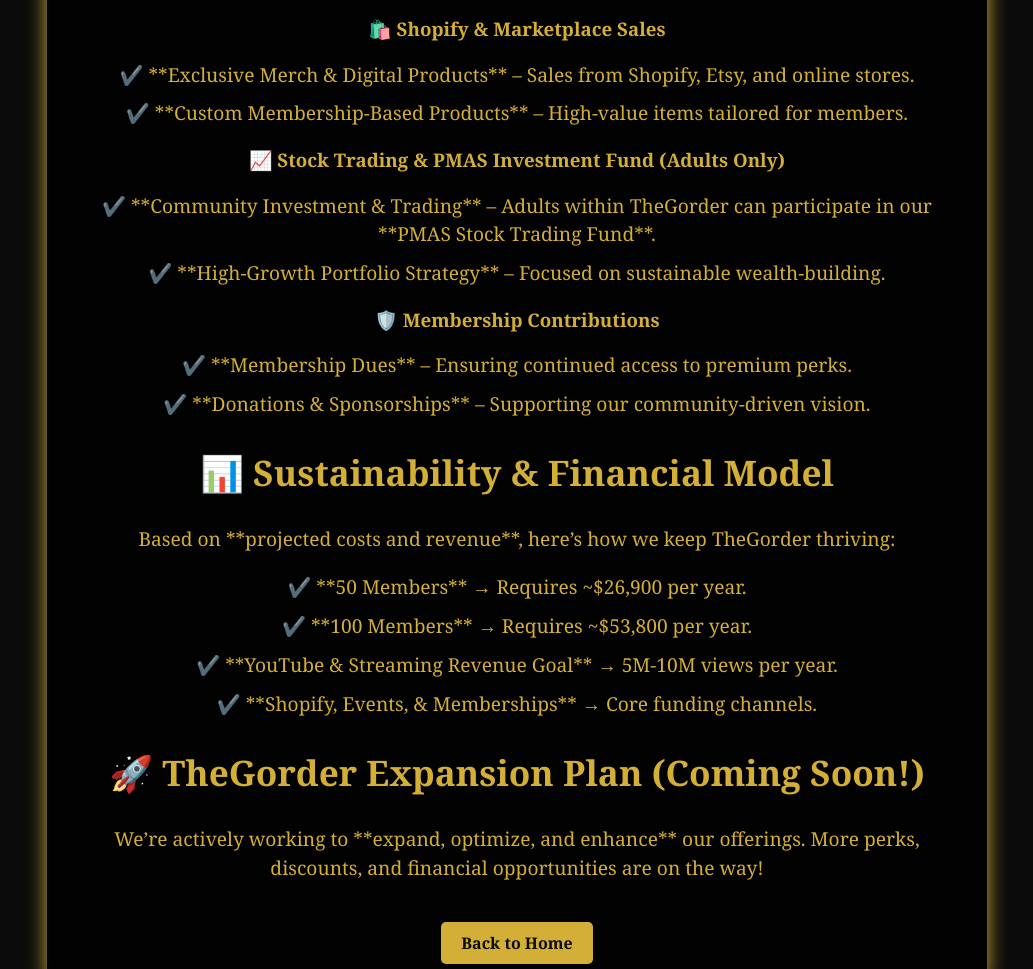
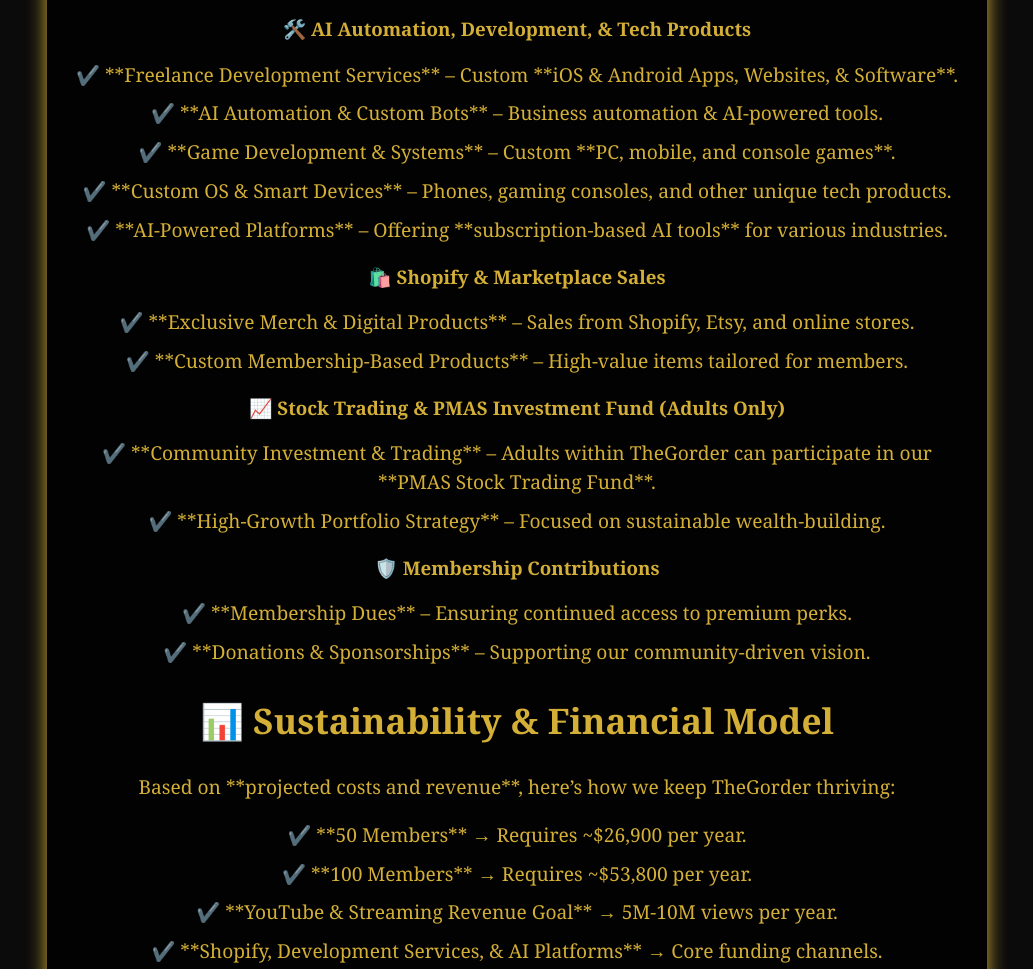
Before and after one commit to N0TLuck0xF/The-G-Order, a plain HTML site: page perksandbenefits.html in a window 1280 px wide. Shown: the part 1645-2614 px from the top of the page, without its empty margins (123-1156 px from the left). Drawn offline with Linux system fonts and the light colour scheme.

Commit message:
Update perksandbenefits.html

```diff
--- a/perksandbenefits.html
+++ b/perksandbenefits.html
@@ -102,6 +102,15 @@
             <li>✔️ **Ticketed Events & Exclusive Experiences** – Concerts, shows, and meet-ups for our members.</li>
         </ul>
 
+        <h3>🛠️ AI Automation, Development, & Tech Products</h3>
+        <ul>
+            <li>✔️ **Freelance Development Services** – Custom **iOS & Android Apps, Websites, & Software**.</li>
+            <li>✔️ **AI Automation & Custom Bots** – Business automation & AI-powered tools.</li>
+            <li>✔️ **Game Development & Systems** – Custom **PC, mobile, and console games**.</li>
+            <li>✔️ **Custom OS & Smart Devices** – Phones, gaming consoles, and other unique tech products.</li>
+            <li>✔️ **AI-Powered Platforms** – Offering **subscription-based AI tools** for various industries.</li>
+        </ul>
+
         <h3>🛍️ Shopify & Marketplace Sales</h3>
         <ul>
             <li>✔️ **Exclusive Merch & Digital Products** – Sales from Shopify, Etsy, and online stores.</li>
@@ -126,7 +135,7 @@
             <li>✔️ **50 Members** → Requires ~$26,900 per year.</li>
             <li>✔️ **100 Members** → Requires ~$53,800 per year.</li>
             <li>✔️ **YouTube & Streaming Revenue Goal** → 5M-10M views per year.</li>
-            <li>✔️ **Shopify, Events, & Memberships** → Core funding channels.</li>
+            <li>✔️ **Shopify, Development Services, & AI Platforms** → Core funding channels.</li>
         </ul>
 
         <h2>🚀 TheGorder Expansion Plan (Coming Soon!)</h2>
```
